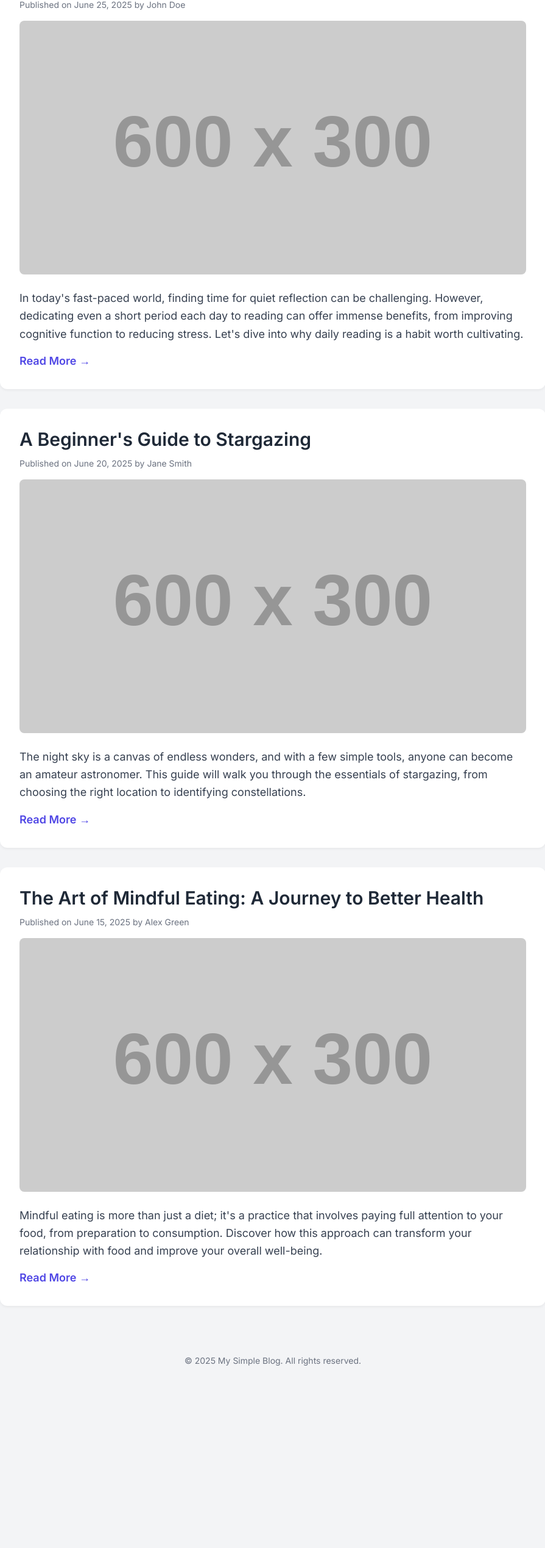
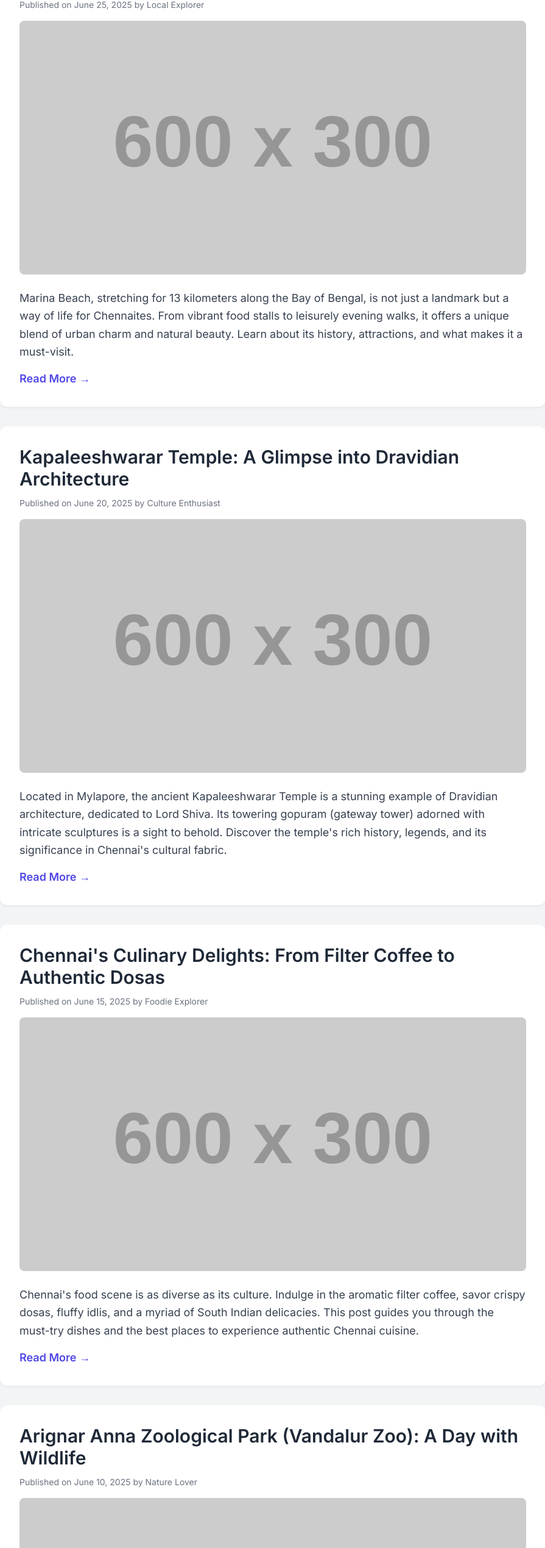
Before and after one commit to Nithya023/Nithya-blog, a plain HTML site: page Blog.html in a window 1280 px wide. Shown: the part 262-2800 px from the top of the page at 61% size, without its empty margins (192-1087 px from the left). Before the commit the page ends 2559 px from the top, so only its background shows below. Drawn offline with nearby package versions, Linux system fonts and the light colour scheme; placeholder pictures from the web are drawn by us.

Commit message:
Update Blog.html

```diff
--- a/Blog.html
+++ b/Blog.html
@@ -12,7 +12,7 @@
 </script>
     <meta charset="UTF-8">
     <meta name="viewport" content="width=device-width, initial-scale=1.0">
-    <title>My Simple Blog</title>
+    <title>Explore Chennai: Places to Visit & More</title>
     <!-- Tailwind CSS CDN -->
     <script src="https://cdn.tailwindcss.com"></script>
     <link href="https://fonts.googleapis.com/css2?family=Inter:wght@400;600;700&display=swap" rel="stylesheet">
@@ -29,47 +29,52 @@
 <body class="min-h-screen flex flex-col items-center py-10 px-4 sm:px-6 lg:px-8">
     <!-- Header Section -->
     <header class="w-full max-w-4xl text-center mb-12">
-        <h1 class="text-5xl font-bold text-gray-900 mb-4 rounded-lg">The Simple Blog</h1>
-        <p class="text-xl text-gray-600 rounded-lg">Musings, thoughts, and discoveries.</p>
+        <h1 class="text-5xl font-bold text-gray-900 mb-4 rounded-lg">Discover Chennai</h1>
+        <p class="text-xl text-gray-600 rounded-lg">Your guide to the vibrant culture and hidden gems of Chennai.</p>
     </header>
 
     <!-- Main Content - Blog Posts -->
     <main class="w-full max-w-4xl space-y-8 mb-16">
-        <!-- Blog Post 1 -->
+        <!-- Blog Post 1: Marina Beach -->
         <article class="blog-post-card bg-white rounded-xl p-6 sm:p-8">
-            <h2 class="text-3xl font-semibold text-gray-800 mb-3">Exploring the Benefits of Daily Reading</h2>
-            <p class="text-gray-500 text-sm mb-4">Published on June 25, 2025 by John Doe</p>
-            <img src="https://placehold.co/600x300/a78bfa/ffffff?text=Reading+Books" alt="Books" class="w-full h-auto object-cover rounded-lg mb-6">
+            <h2 class="text-3xl font-semibold text-gray-800 mb-3">Marina Beach: A Stroll Along the Second Longest Beach</h2>
+            <p class="text-gray-500 text-sm mb-4">Published on June 25, 2025 by Local Explorer</p>
+            <img src="https://placehold.co/600x300/a78bfa/ffffff?text=Marina+Beach" alt="Marina Beach" class="w-full h-auto object-cover rounded-lg mb-6">
             <p class="text-gray-700 text-lg leading-relaxed mb-4">
-                In today's fast-paced world, finding time for quiet reflection can be challenging. However,
-                dedicating even a short period each day to reading can offer immense benefits, from
-                improving cognitive function to reducing stress. Let's dive into why daily reading is a habit worth cultivating.
+                Marina Beach, stretching for 13 kilometers along the Bay of Bengal, is not just a landmark but a way of life for Chennaites. From vibrant food stalls to leisurely evening walks, it offers a unique blend of urban charm and natural beauty. Learn about its history, attractions, and what makes it a must-visit.
             </p>
             <a href="#" class="text-indigo-600 hover:text-indigo-800 font-semibold text-lg">Read More &rarr;</a>
         </article>
 
-        <!-- Blog Post 2 -->
+        <!-- Blog Post 2: Kapaleeshwarar Temple -->
         <article class="blog-post-card bg-white rounded-xl p-6 sm:p-8">
-            <h2 class="text-3xl font-semibold text-gray-800 mb-3">A Beginner's Guide to Stargazing</h2>
-            <p class="text-gray-500 text-sm mb-4">Published on June 20, 2025 by Jane Smith</p>
-            <img src="https://placehold.co/600x300/60a5fa/ffffff?text=Night+Sky" alt="Night Sky" class="w-full h-auto object-cover rounded-lg mb-6">
+            <h2 class="text-3xl font-semibold text-gray-800 mb-3">Kapaleeshwarar Temple: A Glimpse into Dravidian Architecture</h2>
+            <p class="text-gray-500 text-sm mb-4">Published on June 20, 2025 by Culture Enthusiast</p>
+            <img src="https://placehold.co/600x300/60a5fa/ffffff?text=Kapaleeshwarar+Temple" alt="Kapaleeshwarar Temple" class="w-full h-auto object-cover rounded-lg mb-6">
             <p class="text-gray-700 text-lg leading-relaxed mb-4">
-                The night sky is a canvas of endless wonders, and with a few simple tools, anyone can
-                become an amateur astronomer. This guide will walk you through the essentials of
-                stargazing, from choosing the right location to identifying constellations.
+                Located in Mylapore, the ancient Kapaleeshwarar Temple is a stunning example of Dravidian architecture, dedicated to Lord Shiva. Its towering gopuram (gateway tower) adorned with intricate sculptures is a sight to behold. Discover the temple's rich history, legends, and its significance in Chennai's cultural fabric.
             </p>
             <a href="#" class="text-indigo-600 hover:text-indigo-800 font-semibold text-lg">Read More &rarr;</a>
         </article>
 
-        <!-- Blog Post 3 -->
+        <!-- Blog Post 3: A Taste of Chennai's Cuisine -->
         <article class="blog-post-card bg-white rounded-xl p-6 sm:p-8">
-            <h2 class="text-3xl font-semibold text-gray-800 mb-3">The Art of Mindful Eating: A Journey to Better Health</h2>
-            <p class="text-gray-500 text-sm mb-4">Published on June 15, 2025 by Alex Green</p>
-            <img src="https://placehold.co/600x300/34d399/ffffff?text=Mindful+Eating" alt="Healthy Food" class="w-full h-auto object-cover rounded-lg mb-6">
+            <h2 class="text-3xl font-semibold text-gray-800 mb-3">Chennai's Culinary Delights: From Filter Coffee to Authentic Dosas</h2>
+            <p class="text-gray-500 text-sm mb-4">Published on June 15, 2025 by Foodie Explorer</p>
+            <img src="https://placehold.co/600x300/34d399/ffffff?text=Chennai+Food" alt="Chennai Food" class="w-full h-auto object-cover rounded-lg mb-6">
             <p class="text-gray-700 text-lg leading-relaxed mb-4">
-                Mindful eating is more than just a diet; it's a practice that involves paying full
-                attention to your food, from preparation to consumption. Discover how this approach can
-                transform your relationship with food and improve your overall well-being.
+                Chennai's food scene is as diverse as its culture. Indulge in the aromatic filter coffee, savor crispy dosas, fluffy idlis, and a myriad of South Indian delicacies. This post guides you through the must-try dishes and the best places to experience authentic Chennai cuisine.
+            </p>
+            <a href="#" class="text-indigo-600 hover:text-indigo-800 font-semibold text-lg">Read More &rarr;</a>
+        </article>
+
+        <!-- Blog Post 4: The Vandalur Zoo -->
+        <article class="blog-post-card bg-white rounded-xl p-6 sm:p-8">
+            <h2 class="text-3xl font-semibold text-gray-800 mb-3">Arignar Anna Zoological Park (Vandalur Zoo): A Day with Wildlife</h2>
+            <p class="text-gray-500 text-sm mb-4">Published on June 10, 2025 by Nature Lover</p>
+            <img src="https://placehold.co/600x300/facc15/ffffff?text=Vandalur+Zoo" alt="Vandalur Zoo" class="w-full h-auto object-cover rounded-lg mb-6">
+            <p class="text-gray-700 text-lg leading-relaxed mb-4">
+                For a family-friendly outing, the Arignar Anna Zoological Park, popularly known as Vandalur Zoo, offers an expansive natural habitat for a wide variety of animals. Discover Bengal tigers, lions, elephants, and exotic birds. Plan your visit with this guide to make the most of your day at one of India's largest zoos.
             </p>
             <a href="#" class="text-indigo-600 hover:text-indigo-800 font-semibold text-lg">Read More &rarr;</a>
         </article>
@@ -77,7 +82,7 @@
 
     <!-- Footer Section -->
     <footer class="w-full max-w-4xl text-center text-gray-500 text-sm mt-auto py-4">
-        &copy; 2025 My Simple Blog. All rights reserved.
+        &copy; 2025 Explore Chennai Blog. All rights reserved.
     </footer>
 </body>
 </html>
```
